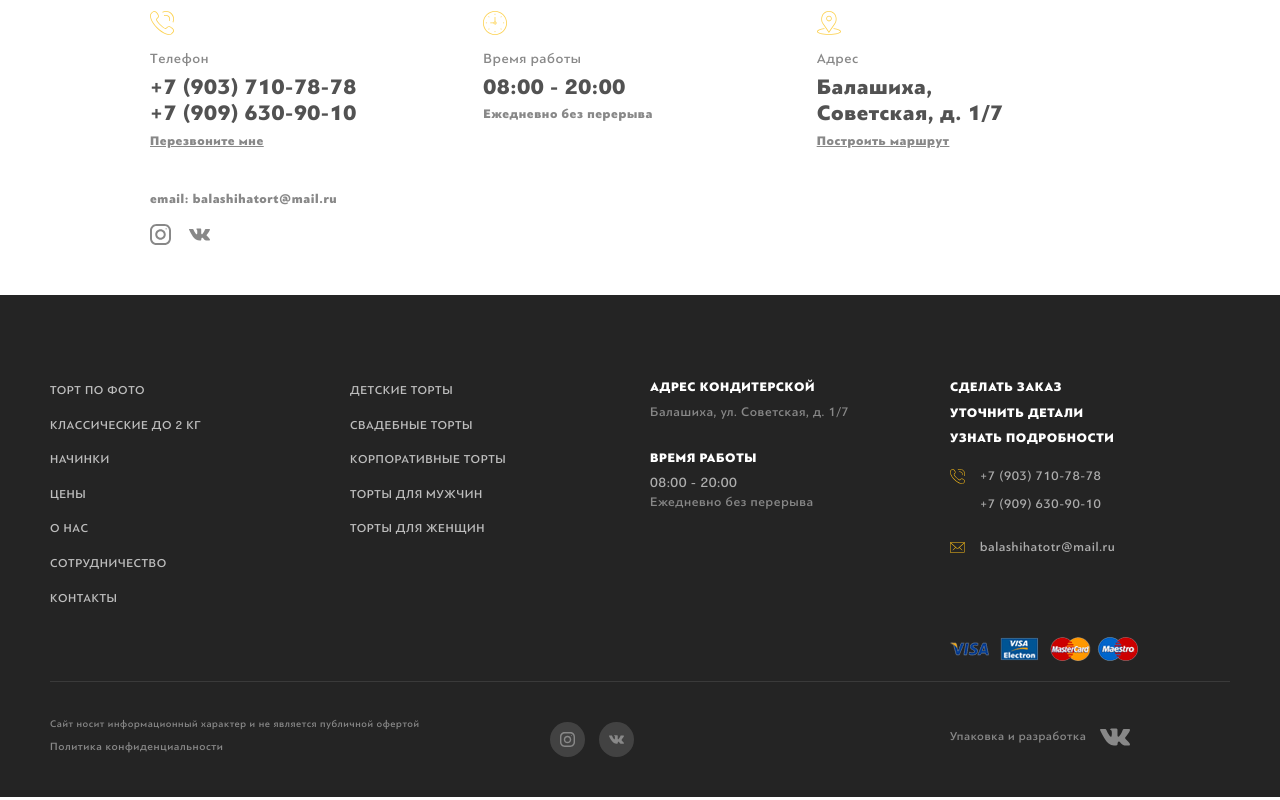
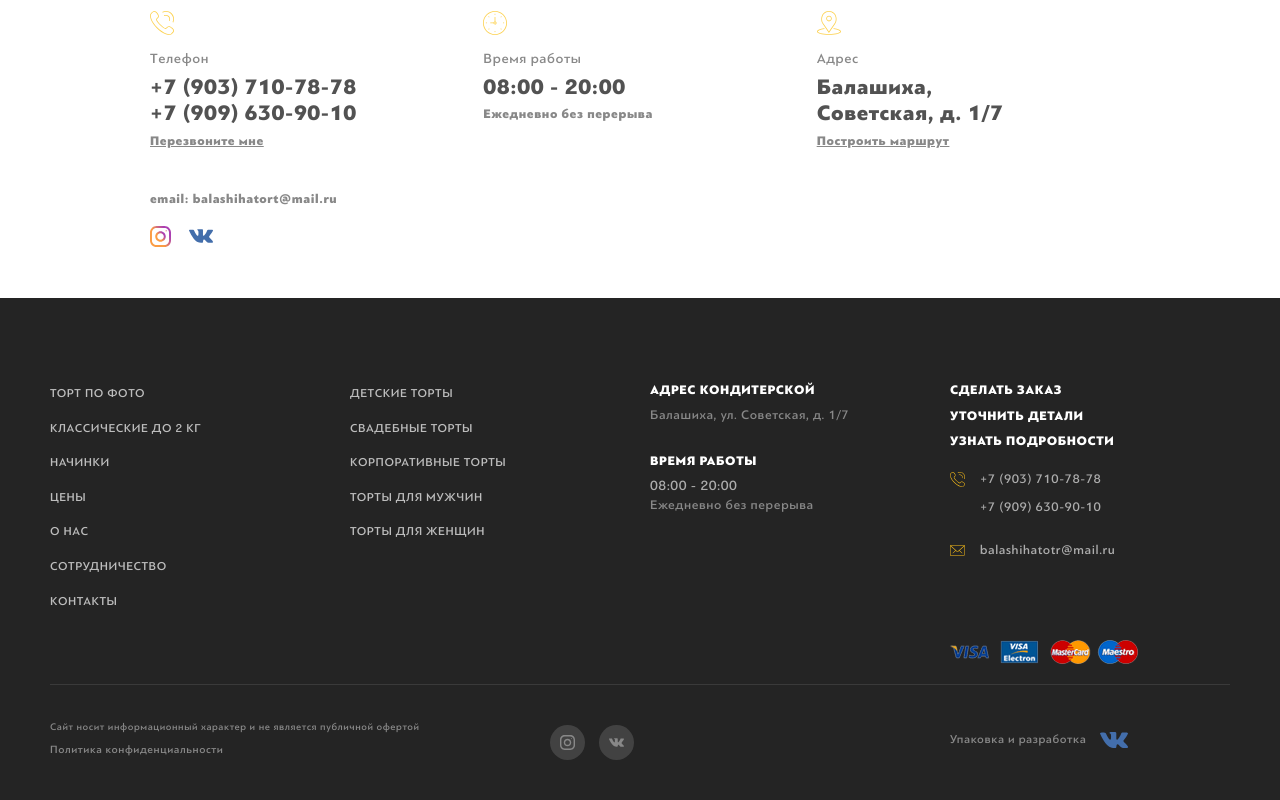
Before and after one commit to pit6262/tort, a plain HTML site: page index.html in a window 1280 px wide. Shown: the part 8390-9190 px from the top of the page. Drawn offline with Linux system fonts and the light colour scheme; some packages are replaced by stand-ins of ours.

Commit message:
Add files via upload

```diff
--- a/css/style.css
+++ b/css/style.css
@@ -2024,8 +2024,9 @@ label {
     margin-bottom: 5rem; }
 
 .ingredients-img {
-  background: url("../img/ingredients-img.jpg") no-repeat center;
-  background-size: cover; }
+  background-size: cover;
+  background-repeat: no-repeat;
+  background-position: center; }
 
 .ingredients-list {
   display: -webkit-box;
@@ -2140,6 +2141,11 @@ label {
     margin-bottom: 1.4rem; }
   .contacts-block .social {
     margin-top: 1.6rem; }
+    .contacts-block .social .icon-instagram {
+      fill: url(#my-cool-gradient); }
+    .contacts-block .social .icon-vk {
+      color: #436eab;
+      font-size: 2.4rem; }
 
 #map {
   height: 44.7rem;
@@ -3000,8 +3006,9 @@ label {
 
 p > .social__link {
   margin-left: 1rem; }
-  p > .social__link .icon {
-    font-size: 3rem; }
+  p > .social__link .icon-vk {
+    color: #436eab;
+    font-size: 2.8rem; }
 
 /* 7. BASE STYLES */
 /* ================================================ */
```
